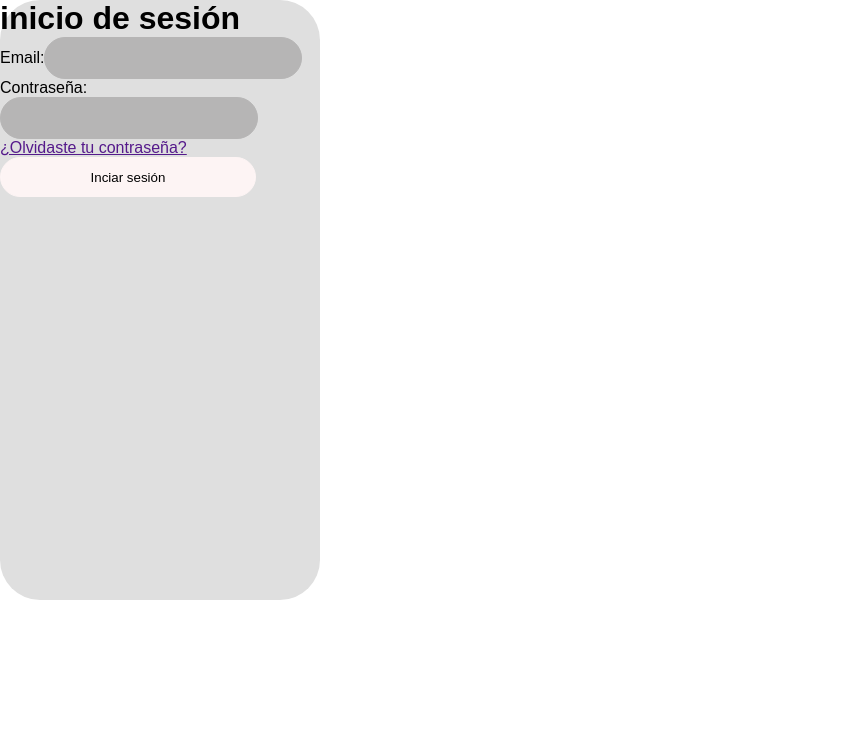
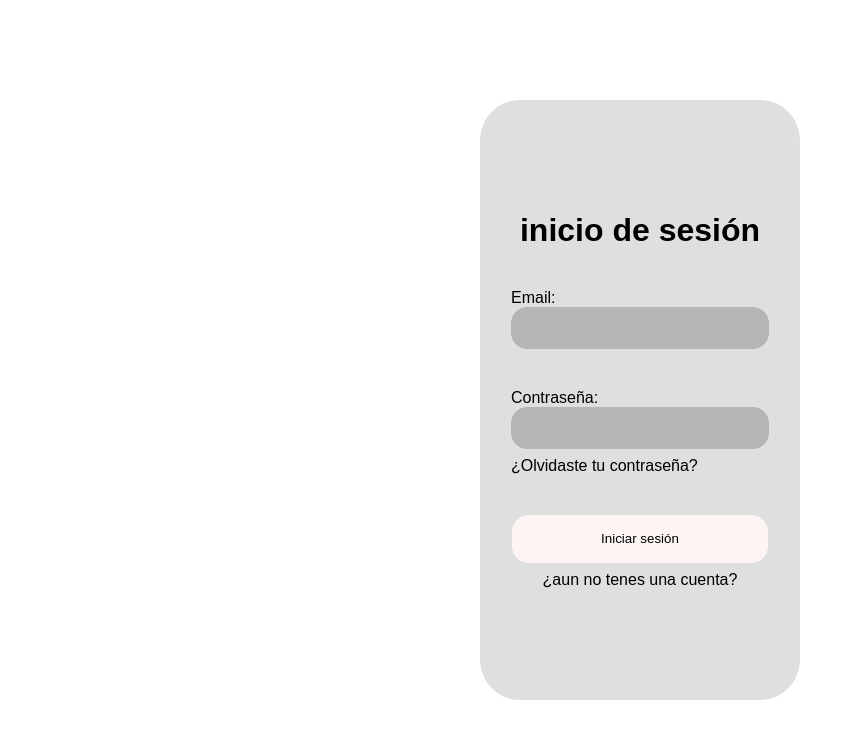
Before and after one commit to AgustinCasal3/HoshinoRepair, a React (Vite) app in the folder HoshinoWeb/HoshinoWeb/: page /login in a window 1280 px wide. Shown: the top 738 px of the page, without its empty margins (0-863 px from the left). Built offline with nearby package versions, Linux system fonts and the light colour scheme.

Commit message:
1-09-26 tobias
Termine la primera versión de la pagina de login

```diff
--- a/HoshinoWeb/HoshinoWeb/src/instances/01 login/Login.css
+++ b/HoshinoWeb/HoshinoWeb/src/instances/01 login/Login.css
@@ -1,33 +1,64 @@
+/* CSS del Login */
+
 .loginContenedor{
     height: 100vh;
+    display: flex;
+    justify-content: center;
+    align-items: center;
 }
 
 .loginForm{
     height: 75vh;
-    width: 25vw;
+    /* width: 25vw; */
+
+    /* Segun Claude la linea de abajo dice que el ancho es de 25vw, pero nunca menos de 320px ni más de 450px */
+    width: clamp(320px, 25vw, 450px);
     border-radius: 5vh;
     background-color: rgb(223, 223, 223);
+    display: flex;
+    justify-content: center;
+    align-items: center;
 }
 
-.login{
+.loginDiv{
+    display: flex;
+    justify-content: center;
+    flex-direction: column;
+    align-items: center;
 }
 
-.loginInputsLabels{
+.loginTitulo{
+    display: flex;
+    justify-content: center;
+}
 
+.loginCampos{
+    display: flex;
+    flex-direction: column;
+    margin-top: 5vh;
 }
 
 .loginInput{
     height: 5vh;
     width: 20vw;
-    border-radius: 5vh;
+    border-radius: 2vh;
     border: 1px solid rgb(182, 181, 181);
     background-color: rgb(182, 181, 181);
 }
 
+.loginLink{
+    font-size: 2vh;
+    text-decoration: none;
+    color: black;
+    margin-top: 1vh;
+}
+
 .loginButton{
-    height: 5vh;
+    height:6vh;
     width: 20vw;
-    border-radius: 5vh;
+    border-radius: 2vh;
     border: 1px solid rgb(253, 244, 244);
     background-color: rgb(253, 244, 244);
+    margin-top: 5vh;
+    cursor: pointer;
 }
--- a/HoshinoWeb/HoshinoWeb/src/instances/01 login/Login.tsx
+++ b/HoshinoWeb/HoshinoWeb/src/instances/01 login/Login.tsx
@@ -3,19 +3,36 @@ import './Login.css'
 export function Login() {
     return (
         <>
-        {/*Div contenedor de el login*/}
+
+        {/*Div contenedor del login, el que lo acomoda en el medio*/}
         <div className='loginContenedor'>
 
-            {/* Form del login */}
-                <form className='loginForm' action="">
-                    <div className='login'>
-                        <h1>inicio de sesión</h1>
-                        <label htmlFor="">Email:</label>
-                        <input className='loginInput' type="text" />
-                        <label htmlFor="">Contraseña:</label>
-                        <input className='loginInput' type="text" />
-                        <a href="">¿Olvidaste tu contraseña?</a>
-                        <button className='loginButton'>Inciar sesión</button>
+            {/* Form del login (el cuadrado gris para adentro)*/}
+                <form className='loginForm'>
+
+                    {/* Div con todo el contenido del login */}
+                    <div className='loginDiv'>
+
+                        {/* Titulo del formulario de login */}
+                        <h1 className='loginTitulo'>inicio de sesión</h1>
+
+                        {/* Div para que juntar las partes de los campos y que tengan el mismo margin */}
+                        <div className='loginCampos'>
+                            <label className='loginLabel' htmlFor="email">Email:</label>
+                            <input className='loginInput' type="email" required minLength={5} id='email' name='email' />
+                        </div>
+
+                        {/* Div para que juntar las partes de los campos y que tengan el mismo margin */}
+                        <div className='loginCampos'>
+                            <label className='loginLabel' htmlFor="password">Contraseña:</label>
+                            <input className='loginInput' type="password" required minLength={8} id='password' name='password'/>
+                            <a className='loginLink' href="">¿Olvidaste tu contraseña?</a>
+                        </div>
+
+                        {/* Boton que envia el formulario de inicio de sesión */}
+                        <button className='loginButton' type='submit'>Iniciar sesión</button>
+
+                        <a className='loginLink' href="">¿aun no tenes una cuenta?</a>
                     </div>
                 </form>
         </div>
```
